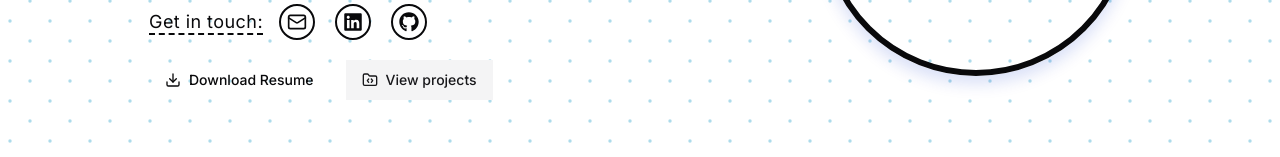
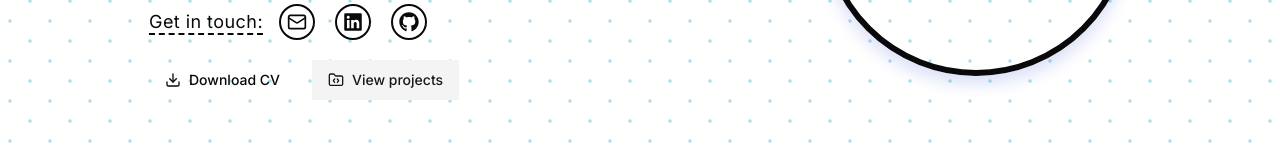
Before and after one commit to AymeneBahmed/portfolio, a Next.js app: page / in a window 1280 px wide. Shown: the part 549-706 px from the top of the page. Built offline with nearby package versions, Linux system fonts and the light colour scheme.

Commit message:
Rename resume to CV

```diff
--- a/src/components/sections/HeroSection.tsx
+++ b/src/components/sections/HeroSection.tsx
@@ -140,9 +140,9 @@ export default function HeroSection() {
               className="dark:shadow-primary gap-2 dark:shadow-[0_0_10px] forced-colors:border"
               asChild
             >
-              <a href="/Aymene_Bahmed_Resume.pdf" target="_blank">
+              <a href="/Aymene_Bahmed_CV.pdf" target="_blank">
                 <DownloadIcon size={20} />
-                <span>Download Resume</span>
+                <span>Download CV</span>
               </a>
             </Button>
 
```
Also changed, not shown: 1 other file (tests, documents, lock files or other folders).
